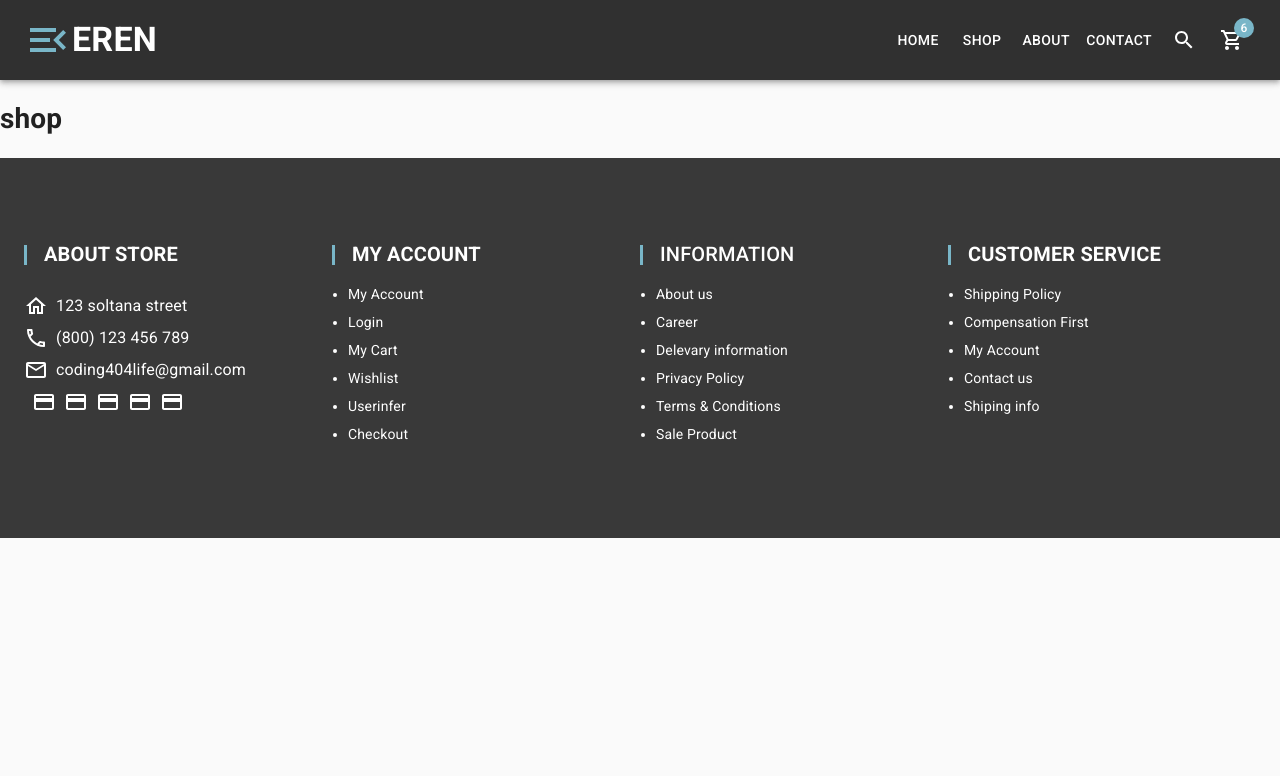
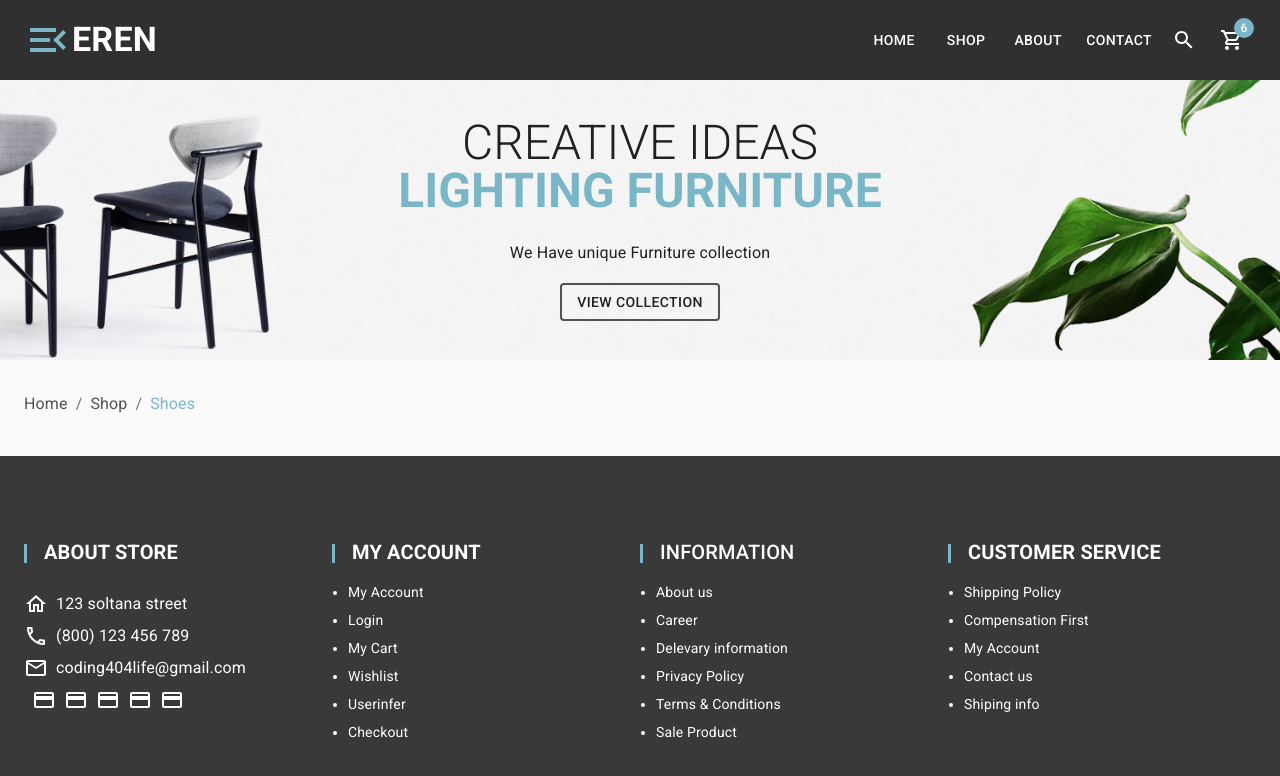
Before and after one commit to coding404life/eCommerce, a React (Create React App) app: page /shop in a window 1280 px wide. Shown: the top 776 px of the page. Built offline with nearby package versions, Linux system fonts and the light colour scheme.

Commit message:
made the banner in shop page and fixed footer and setup the routes

```diff
--- a/src/components/Footer/Footer.jsx
+++ b/src/components/Footer/Footer.jsx
@@ -9,7 +9,7 @@ const Footer = () => {
     const classes = useStyles();
 
     return (
-        <Box className={classes.root} py={10}>
+        <Box className={classes.root} py={10} component='footer'>
             <Container>
                 <Grid container justify='center' >
                     <Grid item xs={12} sm={6} md={3}>
--- a/src/components/Navbar/Style.jsx
+++ b/src/components/Navbar/Style.jsx
@@ -21,9 +21,13 @@ const useStyles = makeStyles(theme => ({
     },
     button: {
         color: '#fff',
+        padding: '0',
+        marginLeft: theme.spacing(1),
         '& a': {
             color: '#fff',
-            textDecoration: 'none'
+            textDecoration: 'none',
+            width: '100%',
+            padding: '6px 8px'
         },
         '&:hover': {
             backgroundColor: theme.palette.primary.contrastText
--- a/src/components/Pages/404/NotFound.jsx
+++ b/src/components/Pages/404/NotFound.jsx
@@ -1,10 +1,13 @@
+import { Box, Typography } from '@material-ui/core'
 import React from 'react'
 
 const NotFound = () => {
     return (
-        <div>
-            <h1>404</h1>
-        </div>
+        <Box display='flex' justifyContent='center' my={10}>
+            <Typography variant='h4'>
+                <Box>Error 404 page not found!</Box>
+            </Typography>
+        </Box>
     )
 }
 
--- a/src/components/Pages/Home/Parts/Slider.jsx
+++ b/src/components/Pages/Home/Parts/Slider.jsx
@@ -75,7 +75,7 @@ const Item = ({ item }) => {
 const Slider = () => {
     const classes = useStyles();
 
-    var items = [
+    const items = [
         {
             img: sliderImg1,
             name: "new arrivals",
@@ -105,20 +105,19 @@ const Slider = () => {
             paragraph: 'Lorem ipsum dolor sit amet consectetur adipisicing elit. Laborum assumenda quos similique obcaecati ex mollitia, minus nihil '
         }
     ]
+
     return (
         <Carousel
             indicators={false}
             navButtonsProps={{ className: classes.navButtons }}
-            navButtonsWrapperProps={{   // Move the buttons to the bottom. Unsetting top here to override default style.
+            navButtonsWrapperProps={{ // Move the bottom. override default style.
                 style: {
                     top: '-2em'
                 },
             }}
         >
-            {
-                items.map((item, i) => <Item key={i} item={item} />)
-            }
-        </Carousel>
+            {items.map((item, i) => <Item key={i} item={item} />)}
+        </Carousel >
     )
 }
 
--- a/src/components/Pages/Shop/Shop.jsx
+++ b/src/components/Pages/Shop/Shop.jsx
@@ -1,9 +1,39 @@
+import { Box, Breadcrumbs, Container, Grid, Typography, makeStyles } from "@material-ui/core"
+import { Link } from "react-router-dom";
+import Banner from '../../common/Banner';
+
+const useStyles = makeStyles(theme => ({
+    root: {
+        marginTop: theme.spacing(4)
+    },
+    linkItems: {
+        color: theme.palette.secondary.main,
+        textDecoration: 'none'
+    },
+    activeMenu: {
+        color: theme.palette.primary.main
+    }
+}));
 
 const Shop = () => {
+    const classes = useStyles();
+
     return (
-        <div>
-            <h1>shop</h1>
-        </div>
+        <Box mb={5}>
+            <Banner />
+            <Container>
+                <Breadcrumbs className={classes.root} aria-label="breadcrumb">
+                    <Link className={classes.linkItems} to="/" >Home</Link>
+                    <Link className={classes.linkItems} color="inherit" to="/shop">Shop</Link>
+                    <Typography className={classes.activeMenu}>Shoes</Typography>
+                </Breadcrumbs>
+                <Grid container>
+                    <Grid item >
+
+                    </Grid>
+                </Grid>
+            </Container>
+        </Box>
     )
 }
 
--- /dev/null
+++ b/src/components/common/Banner.jsx
@@ -0,0 +1,46 @@
+import { Box, Button, Typography } from "@material-ui/core";
+import { makeStyles } from '@material-ui/core';
+import bannerImg from '../../assets/banner.jpg'
+const useStyles = makeStyles(theme => ({
+    root: {
+        backgroundImage: `url(${bannerImg})`,
+        height: '35vh',
+        backgroundSize: 'cover',
+        backgroundRepeat: 'no-repeat',
+        backgroundPosition: 'right',
+        display: 'flex',
+        justifyContent: 'center',
+        alignItems: 'center',
+        flexDirection: 'column',
+        padding: theme.spacing(1)
+    },
+    textUpperCase: {
+        textTransform: 'uppercase'
+    },
+    collectionBtn: {
+        border: `2px solid ${theme.palette.secondary.main}`
+    }
+}));
+
+const Banner = () => {
+    const classes = useStyles();
+
+    return (
+        <Box className={classes.root}>
+            <Box textAlign='center' className={classes.textUpperCase} mb={3}>
+                <Typography variant='h3'>
+                    <Box fontWeight='300' lineHeight={1}>creative ideas</Box>
+                </Typography>
+                <Typography variant='h3' color='primary' >
+                    <Box fontWeight='bold' lineHeight={1}>lighting furniture</Box>
+                </Typography>
+            </Box>
+            <Typography variant='subtitle1'>
+                <Box mb={2}>We Have unique Furniture collection</Box>
+            </Typography>
+            <Button className={`${classes.textUpperCase} ${classes.collectionBtn}`} variant='outlined'>view collection</Button>
+        </Box>
+    )
+}
+
+export default Banner
```
Also changed, not shown: src/assets/banner.jpg (added).
